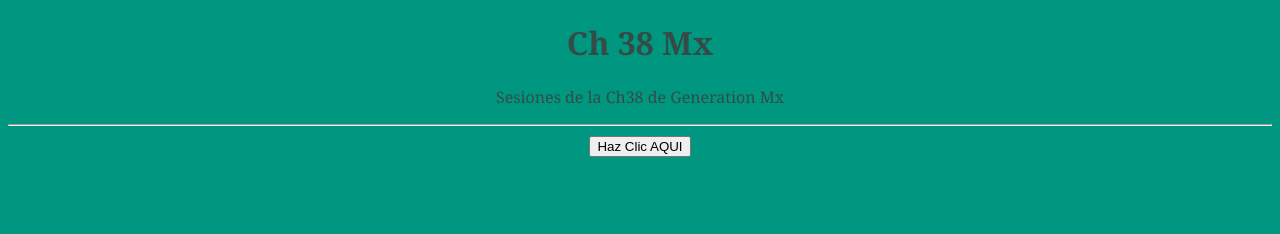
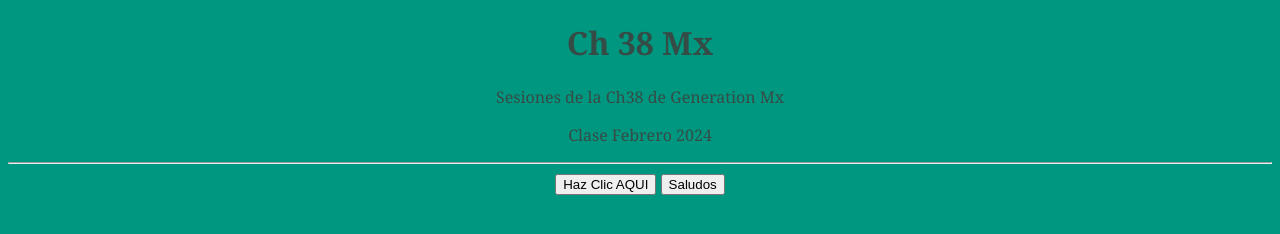
Before and after one commit to CarlosCChongo/Ch38-sesiones, a plain HTML site: page index.html in a window 1280 px wide. Drawn offline with Linux system fonts and the light colour scheme.

Commit message:
typo: agregando funciones y descripcion del ejercicio

```diff
--- a/index.html
+++ b/index.html
@@ -13,9 +13,10 @@
 	<main>
 		<h1>Ch 38 Mx</h1>
 		<p> Sesiones de la Ch38 de Generation Mx </p>
+		<p> Clase Febrero 2024</p>
 		<hr>
-
-		<button>Haz Clic AQUI</button>
+		<button onclick="EnviandoSaludos()"> Haz Clic AQUI</button>
+		<button onclick="enviandoSaludosPersona()">Saludos</button>
 	</main>
 	<footer>
 
--- a/script.js
+++ b/script.js
@@ -1 +1,13 @@
 console.log("hola Ch38");
+
+function EnviandoSaludos(){
+    alert('Hola Ch38');
+}
+/**
+ * pedir el nommbre de la persona usando promt()
+ * Mostrar un saludo y nombre de la persona con alert()
+ */
+function enviandoSaludosPersona(ingresoNombre){
+    let nombre = prompt("Ingrese su nombre");
+    alert(`Saludos ${nombre}, un gusto conocerlo` )
+}
```
